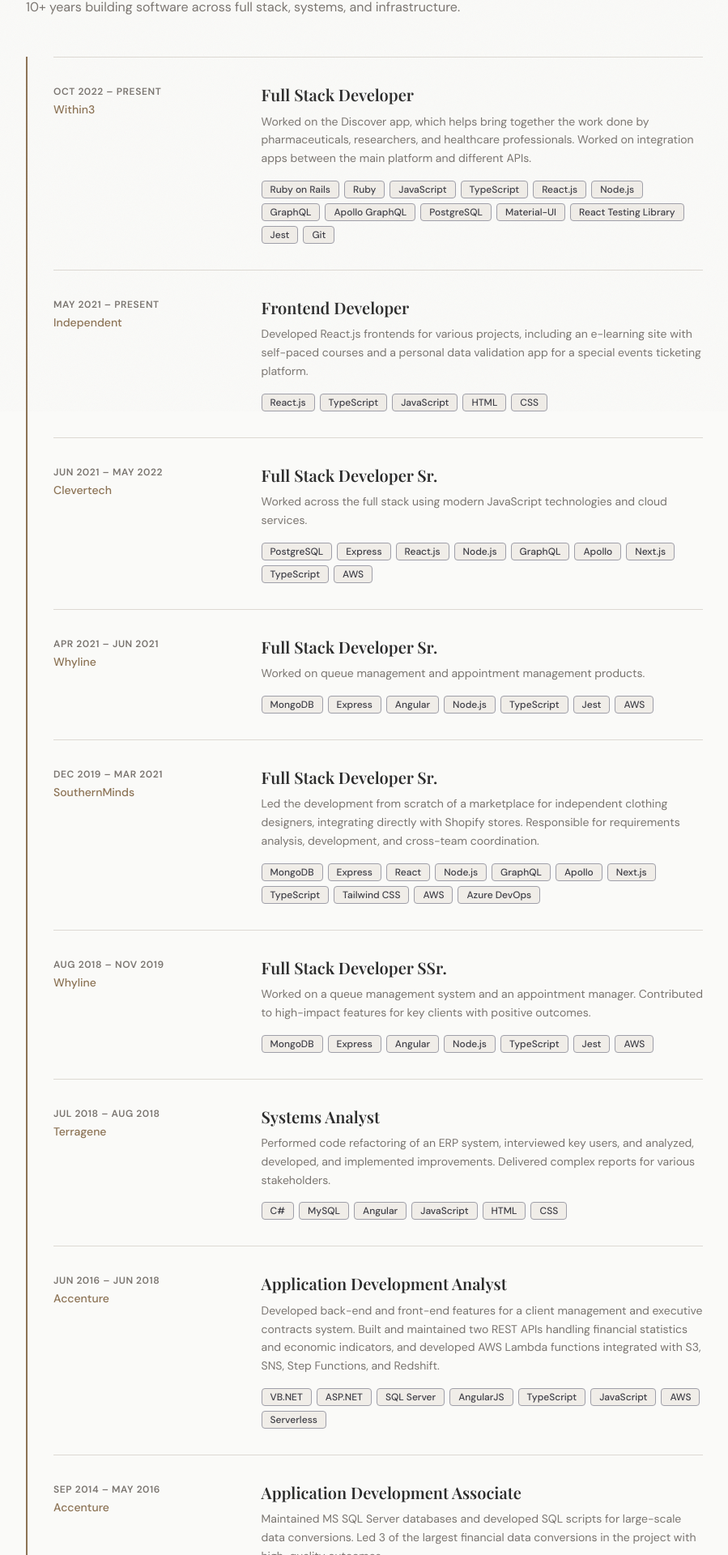
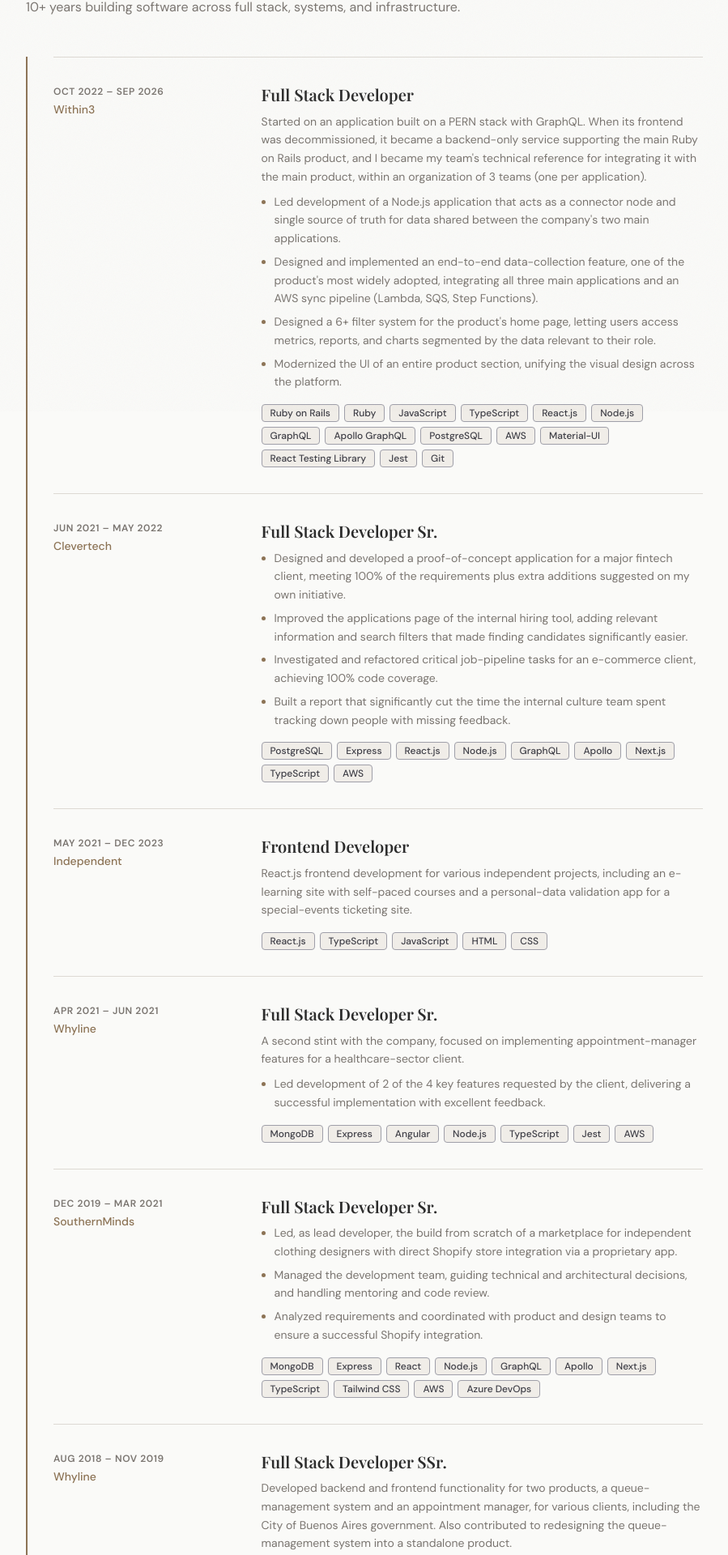
Before and after one commit to lleseg/my-portfolio, a Next.js app: page /experience in a window 1280 px wide. Shown: the part 292-2212 px from the top of the page at 81% size, without its empty margins (190-1089 px from the left). Built offline with nearby package versions, Linux system fonts and the light colour scheme; a web font is replaced by a local one.

Commit message:
feat: :sparkles: update experience with LinkedIn details

```diff
--- a/components/ExperienceEntry.tsx
+++ b/components/ExperienceEntry.tsx
@@ -34,12 +34,24 @@
         >
           {entry.role}
         </h2>
+        {entry.description && (
           <p
             className="mt-2 text-sm leading-relaxed"
             style={{ color: "var(--muted)" }}
           >
             {entry.description}
           </p>
+        )}
+        {entry.highlights && (
+          <ul
+            className="mt-2 flex list-disc flex-col gap-1.5 pl-4 text-sm leading-relaxed marker:text-[var(--bronze)]"
+            style={{ color: "var(--muted)" }}
+          >
+            {entry.highlights.map((highlight) => (
+              <li key={highlight}>{highlight}</li>
+            ))}
+          </ul>
+        )}
         <ul className="mt-4 flex flex-wrap gap-1.5">
           {entry.skills.map((skill) => (
             <li
--- a/data/experience.ts
+++ b/data/experience.ts
@@ -2,7 +2,8 @@
   company: string;
   role: string;
   period: string;
-  description: string;
+  description?: string;
+  highlights?: string[];
   skills: string[];
 }
 
@@ -10,9 +11,15 @@
   {
     company: "Within3",
     role: "Full Stack Developer",
-    period: "Oct 2022 – Present",
+    period: "Oct 2022 – Sep 2026",
     description:
-      "Worked on the Discover app, which helps bring together the work done by pharmaceuticals, researchers, and healthcare professionals. Worked on integration apps between the main platform and different APIs.",
+      "Started on an application built on a PERN stack with GraphQL. When its frontend was decommissioned, it became a backend-only service supporting the main Ruby on Rails product, and I became my team's technical reference for integrating it with the main product, within an organization of 3 teams (one per application).",
+    highlights: [
+      "Led development of a Node.js application that acts as a connector node and single source of truth for data shared between the company's two main applications.",
+      "Designed and implemented an end-to-end data-collection feature, one of the product's most widely adopted, integrating all three main applications and an AWS sync pipeline (Lambda, SQS, Step Functions).",
+      "Designed a 6+ filter system for the product's home page, letting users access metrics, reports, and charts segmented by the data relevant to their role.",
+      "Modernized the UI of an entire product section, unifying the visual design across the platform.",
+    ],
     skills: [
       "Ruby on Rails",
       "Ruby",
@@ -23,6 +30,7 @@
       "GraphQL",
       "Apollo GraphQL",
       "PostgreSQL",
+      "AWS",
       "Material-UI",
       "React Testing Library",
       "Jest",
@@ -30,19 +38,15 @@
     ],
   },
   {
-    company: "Independent",
-    role: "Frontend Developer",
-    period: "May 2021 – Present",
-    description:
-      "Developed React.js frontends for various projects, including an e-learning site with self-paced courses and a personal data validation app for a special events ticketing platform.",
-    skills: ["React.js", "TypeScript", "JavaScript", "HTML", "CSS"],
-  },
-  {
     company: "Clevertech",
     role: "Full Stack Developer Sr.",
     period: "Jun 2021 – May 2022",
-    description:
-      "Worked across the full stack using modern JavaScript technologies and cloud services.",
+    highlights: [
+      "Designed and developed a proof-of-concept application for a major fintech client, meeting 100% of the requirements plus extra additions suggested on my own initiative.",
+      "Improved the applications page of the internal hiring tool, adding relevant information and search filters that made finding candidates significantly easier.",
+      "Investigated and refactored critical job-pipeline tasks for an e-commerce client, achieving 100% code coverage.",
+      "Built a report that significantly cut the time the internal culture team spent tracking down people with missing feedback.",
+    ],
     skills: [
       "PostgreSQL",
       "Express",
@@ -56,10 +60,22 @@
     ],
   },
   {
+    company: "Independent",
+    role: "Frontend Developer",
+    period: "May 2021 – Dec 2023",
+    description:
+      "React.js frontend development for various independent projects, including an e-learning site with self-paced courses and a personal-data validation app for a special-events ticketing site.",
+    skills: ["React.js", "TypeScript", "JavaScript", "HTML", "CSS"],
+  },
+  {
     company: "Whyline",
     role: "Full Stack Developer Sr.",
     period: "Apr 2021 – Jun 2021",
-    description: "Worked on queue management and appointment management products.",
+    description:
+      "A second stint with the company, focused on implementing appointment-manager features for a healthcare-sector client.",
+    highlights: [
+      "Led development of 2 of the 4 key features requested by the client, delivering a successful implementation with excellent feedback.",
+    ],
     skills: [
       "MongoDB",
       "Express",
@@ -74,8 +90,11 @@
     company: "SouthernMinds",
     role: "Full Stack Developer Sr.",
     period: "Dec 2019 – Mar 2021",
-    description:
-      "Led the development from scratch of a marketplace for independent clothing designers, integrating directly with Shopify stores. Responsible for requirements analysis, development, and cross-team coordination.",
+    highlights: [
+      "Led, as lead developer, the build from scratch of a marketplace for independent clothing designers with direct Shopify store integration via a proprietary app.",
+      "Managed the development team, guiding technical and architectural decisions, and handling mentoring and code review.",
+      "Analyzed requirements and coordinated with product and design teams to ensure a successful Shopify integration.",
+    ],
     skills: [
       "MongoDB",
       "Express",
@@ -95,7 +114,7 @@
     role: "Full Stack Developer SSr.",
     period: "Aug 2018 – Nov 2019",
     description:
-      "Worked on a queue management system and an appointment manager. Contributed to high-impact features for key clients with positive outcomes.",
+      "Developed backend and frontend functionality for two products, a queue-management system and an appointment manager, for various clients, including the City of Buenos Aires government. Also contributed to redesigning the queue-management system into a standalone product.",
     skills: [
       "MongoDB",
       "Express",
@@ -111,15 +130,15 @@
     role: "Systems Analyst",
     period: "Jul 2018 – Aug 2018",
     description:
-      "Performed code refactoring of an ERP system, interviewed key users, and analyzed, developed, and implemented improvements. Delivered complex reports for various stakeholders.",
+      "Completed the refactoring of the company's ERP system and led the analysis and implementation of improvements based on interviews with key users.",
     skills: ["C#", "MySQL", "Angular", "JavaScript", "HTML", "CSS"],
   },
   {
     company: "Accenture",
     role: "Application Development Analyst",
-    period: "Jun 2016 – Jun 2018",
+    period: "Jun 2016 – Jul 2018",
     description:
-      "Developed back-end and front-end features for a client management and executive contracts system. Built and maintained two REST APIs handling financial statistics and economic indicators, and developed AWS Lambda functions integrated with S3, SNS, Step Functions, and Redshift.",
+      "Developed and maintained 2 of the 9 REST APIs of a financial orchestrator application, processing a combined volume of over 10 million records. Also built Lambda functions integrated with S3, SNS, Step Functions, and Redshift, self-training in AWS to help accelerate the team's adoption.",
     skills: [
       "VB.NET",
       "ASP.NET",
@@ -136,7 +155,7 @@
     role: "Application Development Associate",
     period: "Sep 2014 – May 2016",
     description:
-      "Maintained MS SQL Server databases and developed SQL scripts for large-scale data conversions. Led 3 of the largest financial data conversions in the project with high-quality outcomes.",
+      "Took ownership of 3 of the project's largest financial data conversions, on a database of approximately 30 million records, developing SQL scripts, stored procedures, and SSIS jobs.",
     skills: ["SQL Server", "SSIS", "AWS"],
   },
   {
@@ -144,7 +163,7 @@
     role: "IT System Administrator",
     period: "Jan 2007 – Sep 2014",
     description:
-      "Technical service of company PCs (preventive and corrective), server backup management, and CRM database maintenance. Analyzed budgets for hardware acquisitions and produced technology reports.",
+      "PC technical support, server backup management, and CRM database maintenance.",
     skills: ["PC Hardware", "Networking", "CRM", "SQL"],
   },
   {
```
Lines whose indentation alone changed are shown as unchanged.
